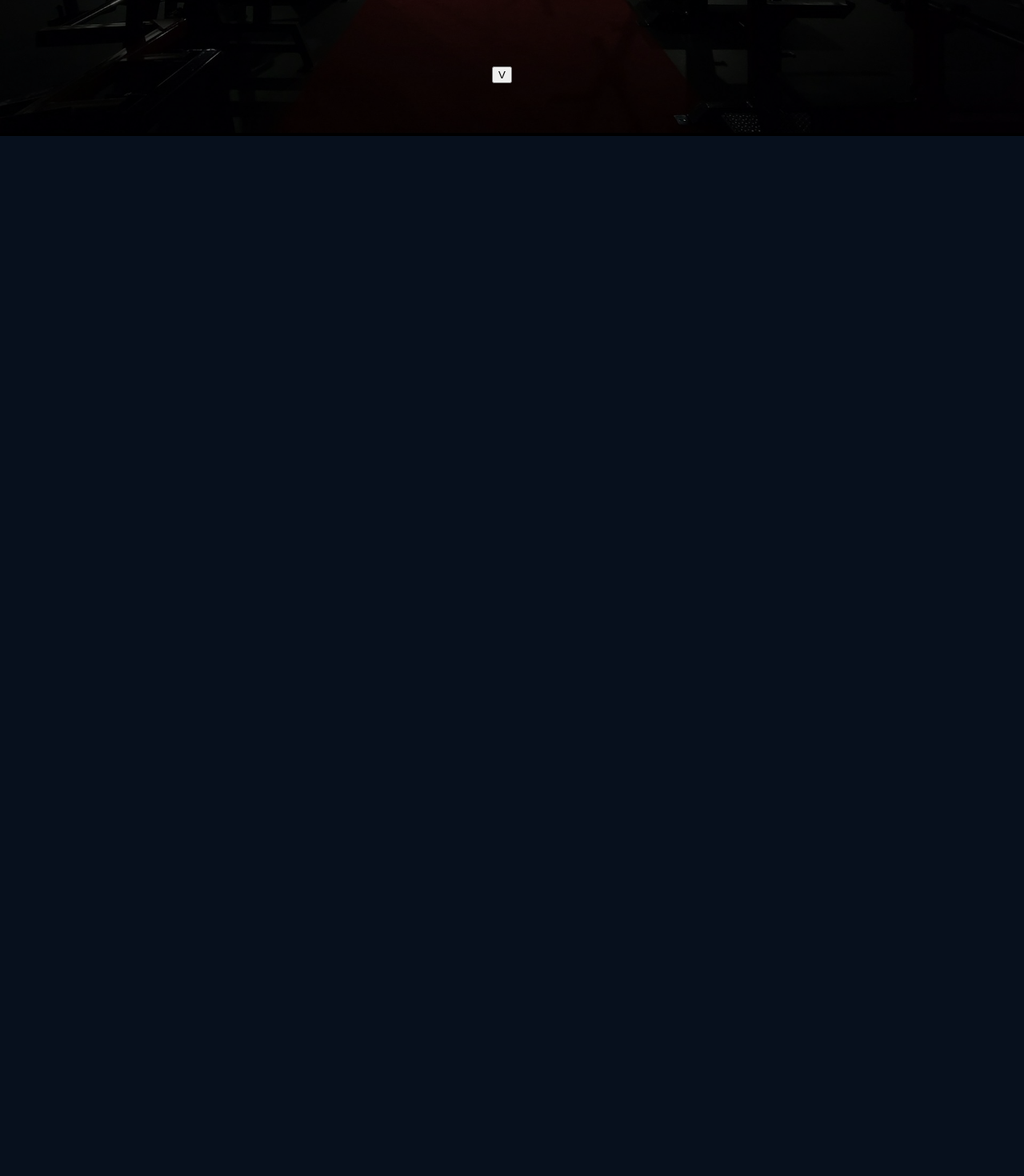
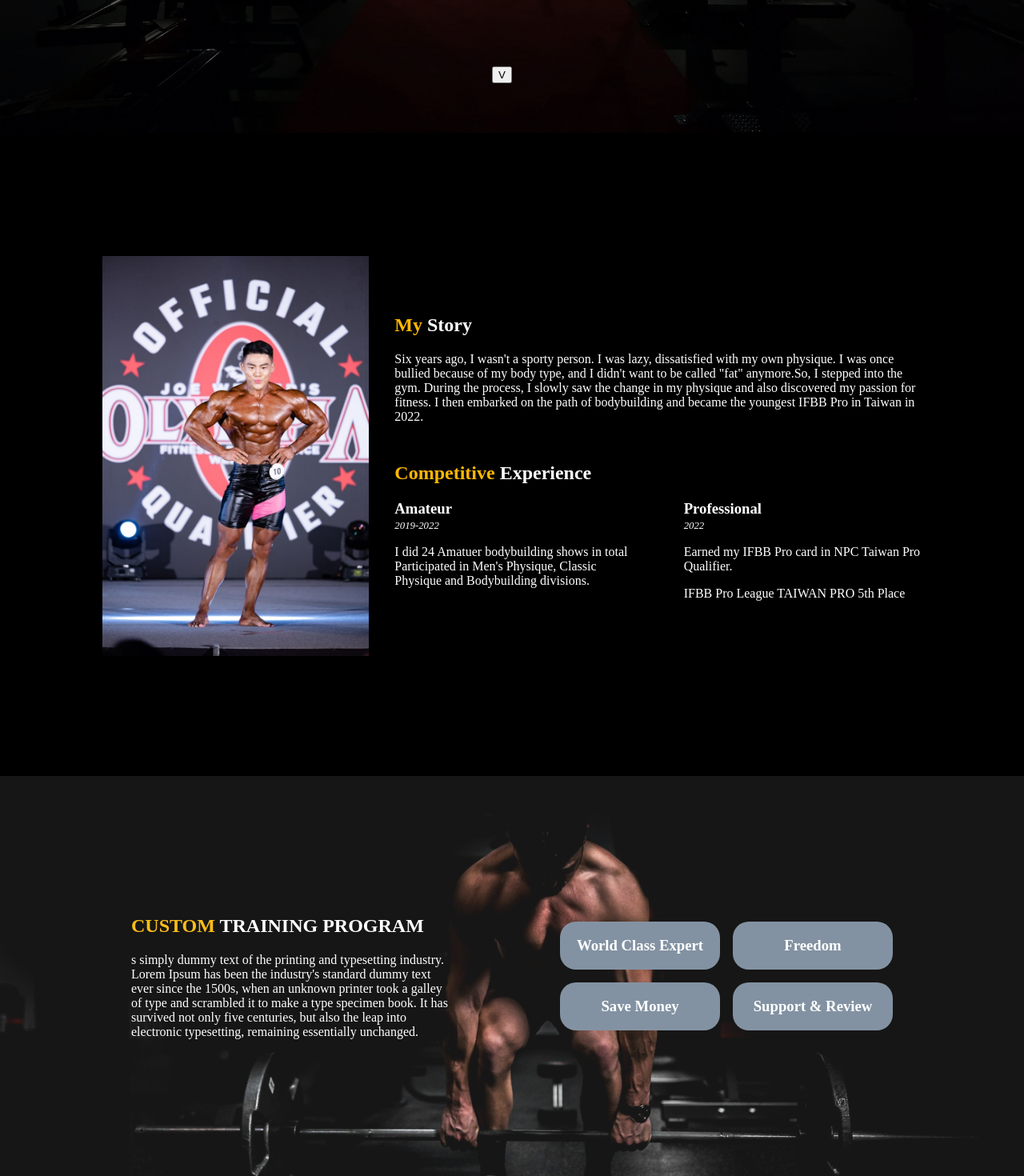
Before and after one commit to williamwu01/personal-trainer, a React (Vite) app: page / in a window 1280 px wide. Shown: the part 714-2184 px from the top of the page at 80% size. Before the commit the page ends 884 px from the top, so only its background shows below. Built offline with nearby package versions, Linux system fonts and the light colour scheme.

Commit message:
Finished the about section

```diff
--- a/src/App.jsx
+++ b/src/App.jsx
@@ -1,19 +1,20 @@
-import { useState } from 'react'
 import './App.css'
 import './styles/organisms/pt-background.css'
 import Hero from './components/Hero';
-import translationData from "./data/translation.json";
 import { ThemeProvider } from './context/LanguageContext';
 import Header from './components/Header';
+import About from './components/About';
+import Training from './components/Training';
 
 function App() {
-  const [count, setCount] = useState(0)
 
   return (
     <div>
       <ThemeProvider>
         <Header />
         <Hero />
+        <About />
+        <Training />
       </ThemeProvider>
     </div>
   )
--- /dev/null
+++ b/src/components/About.jsx
@@ -0,0 +1,48 @@
+import React, { useContext } from 'react'
+import ProfImg from "/prof-image.jpeg"
+import translationData from "../data/translation.json";
+import { LanguageContext } from '../context/LanguageContext';
+import "../styles/organisms/about.css"
+import "../styles/atoms/accent-color.css"
+
+const About = () => {
+
+    const { language } = useContext(LanguageContext)
+    const translatedText = translationData[language];
+
+    return (
+        <section className='about container'>
+            <img src={ProfImg} />
+            <div>
+                <div className='about-content'>
+                    <h2>
+                        <span className='accent-color'>{translatedText.aboutTitle[0]} </span>
+                        {translatedText.aboutTitle[1]}</h2>
+                    <p>{translatedText.aboutDesc}</p>
+                </div>
+                <div>
+                    <h2>
+                        <span className='accent-color'>{translatedText.competitiveTitle[0]} </span>
+                        {translatedText.competitiveTitle[1]}</h2>
+
+                    <div className='competitive'>
+                        {translatedText.competitive.map(competition => (
+                            <div>
+                                <h3>
+                                    {competition.title}
+                                </h3>
+                                <span className='year'>
+                                    {competition.year}
+                                </span>
+                                {competition.accomplishments.map(el => (
+                                    <p>{el}</p>
+                                ))}
+                            </div>
+                        ))}
+                    </div>
+                </div></div>
+        </section>
+    )
+}
+
+export default About
--- /dev/null
+++ b/src/components/Training.jsx
@@ -0,0 +1,36 @@
+import React, { useContext } from 'react'
+import { LanguageContext } from '../context/LanguageContext';
+import translationData from "../data/translation.json";
+import "../styles/organisms/features.css"
+import "../styles/atoms/accent-color.css"
+
+const Training = () => {
+
+    const { language } = useContext(LanguageContext)
+    const translatedText = translationData[language];
+
+
+    return (
+        <section className='image-background'>
+            <div className='training container'>
+
+                <div>
+                    <h2>
+                        <span className='accent-color'>{translatedText.customTitle[0]} </span>
+                        {translatedText.customTitle[1]}</h2>
+                    <p>{translatedText.customDesc}</p>
+                </div>
+
+                <div className='features'>
+                    {translatedText.customFeatures.map((el, index) => (
+                        <h3 key={index}>
+                            {el}
+                        </h3>
+                    ))}
+                </div>
+            </div>
+        </section>
+    )
+}
+
+export default Training
--- /dev/null
+++ b/src/styles/organisms/about.css
@@ -0,0 +1,54 @@
+.about {
+  min-height: 100svh;
+  display: flex;
+  gap: 2rem;
+  flex-direction: column;
+  align-items: center;
+}
+
+.about img {
+  max-height: 500px;
+  width: 100%;
+  object-fit: cover;
+}
+
+.about-content {
+    margin-bottom:3rem;
+}
+
+.competitive {
+  display: flex;
+  flex-direction: column;
+  gap: 2rem;
+}
+
+.competitive > div {
+  flex-grow: 1;
+  flex-shrink: 0; /* Prevent items from shrinking */
+  flex-basis: 0; /* Ensure equal basis for growth */
+}
+
+.competitive > div > h3 {
+  margin: 0;
+}
+.year {
+  font-style: italic;
+  font-size: 0.8rem;
+}
+
+@media screen and (min-width: 768px) {
+  .about {
+    flex-direction: row;
+  }
+
+  .about img {
+    max-height: 500px;
+    width: auto;
+    object-fit: cover;
+  }
+
+  .competitive {
+    flex-direction: row;
+    gap: 4rem;
+  }
+}
--- /dev/null
+++ b/src/styles/organisms/features.css
@@ -0,0 +1,63 @@
+.image-background {
+  background-image: url("/bg-image1.jpeg");
+  background-size: cover; /* Cover the entire container while maintaining aspect ratio */
+  background-position: center; /* Center the background image */
+  background-color: red;
+  position: relative;
+}
+.image-background::before {
+  content: "";
+  position: absolute;
+  inset: 0;
+  width: 100%;
+  height: 100%;
+  background-color: #fdfdfd16; /* Red color with 50% opacity */
+  z-index: 1; /* Ensures the overlay is on top */
+}
+
+.training {
+  display: flex;
+  flex-direction: column;
+  gap: 4rem;
+  min-height: 500px;
+}
+
+.training h2 {
+  text-transform: uppercase;
+  font-weight: bolder;
+}
+
+.features {
+  display: grid;
+  grid-template-columns: repeat(2, 1fr);
+  grid-template-rows: repeat(2, 1fr);
+  gap: 1rem;
+  height: fit-content;
+  width: fit-content;
+}
+
+.features h3 {
+  flex-grow: 1;
+  margin: 0;
+  border-radius: 20px;
+  background-color: lightslategray;
+  display: flex;
+  align-items: center; /* Center vertically */
+  justify-content: center; /* Center horizontall */
+  width: 200px;
+  height: 60px;
+}
+
+@media screen and (min-width: 820px) {
+  .training {
+    flex-direction: row;
+  }
+
+  .training div {
+    margin: auto;
+  }
+
+  .training div:first-child {
+    max-width: 400px;
+  }
+}
```
